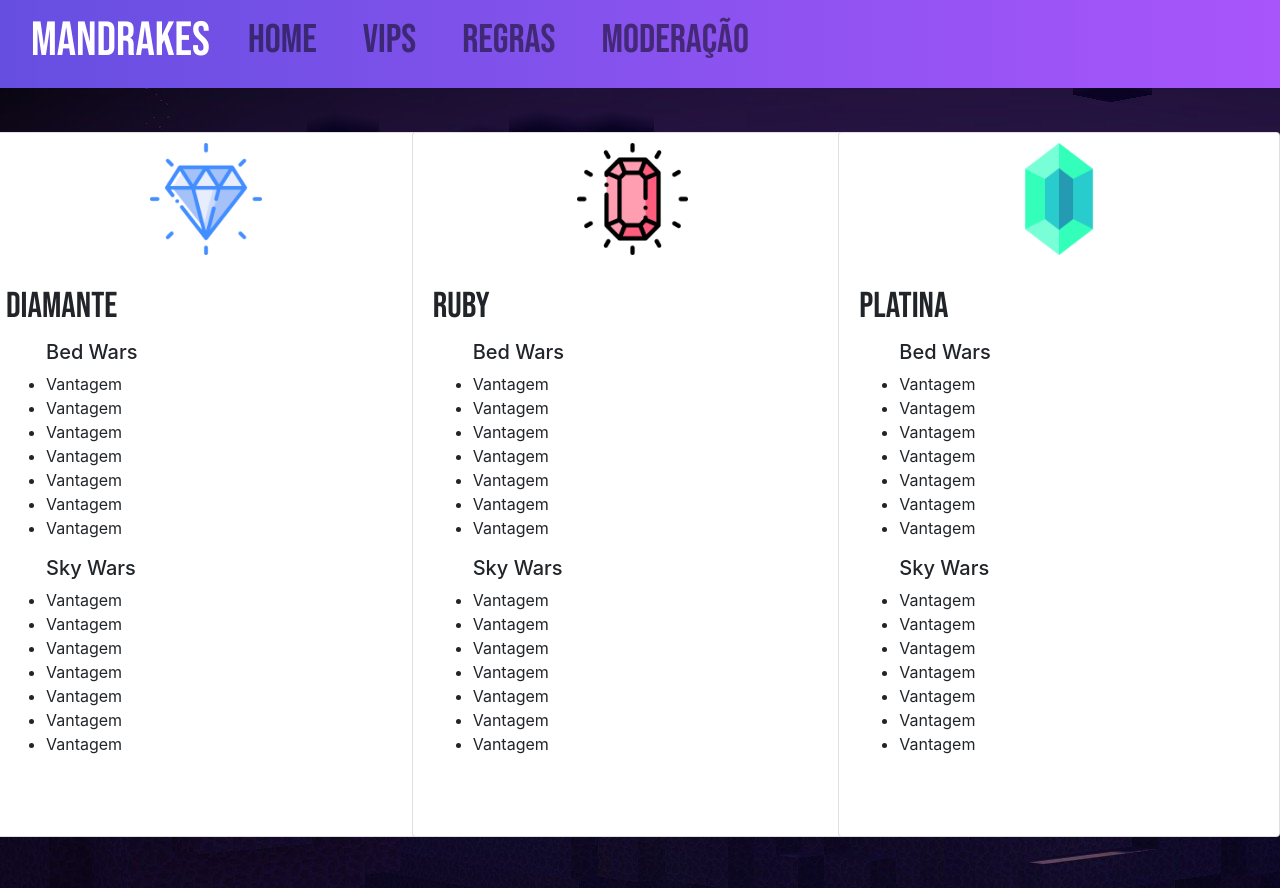
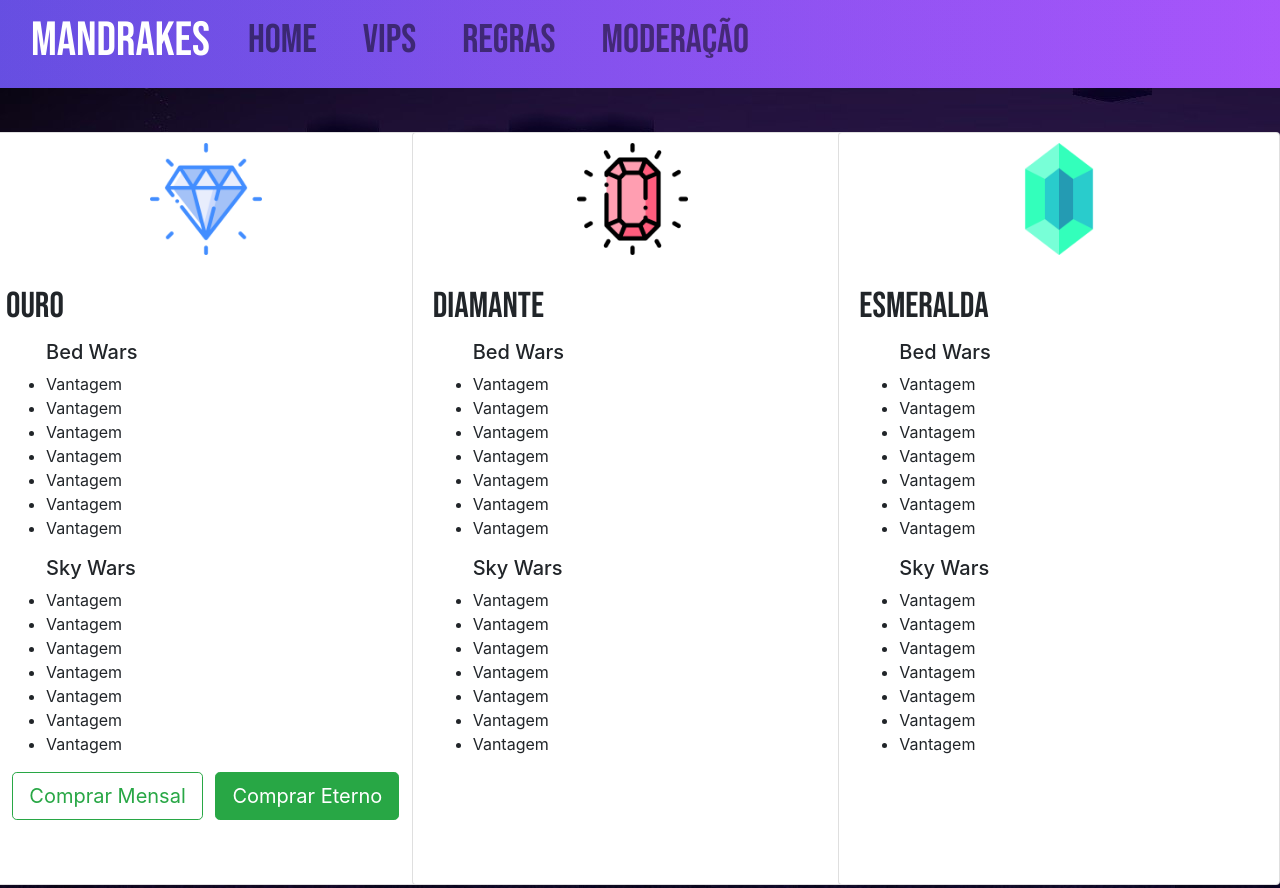
Before and after one commit to raulzilla/mc.mandrakes, a website: page vips.html in a window 1280 px wide. Drawn offline with nearby package versions, Linux system fonts and the light colour scheme.

Commit message:
Ajustando html e bootstrap

```diff
--- a/vips.html
+++ b/vips.html
@@ -9,7 +9,7 @@
       integrity="sha384-ggOyR0iXCbMQv3Xipma34MD+dH/1fQ784/j6cY/iJTQUOhcWr7x9JvoRxT2MZw1T"
       crossorigin="anonymous"
     />
-    <link rel="shortcut icon" href="caminhodoarquivo/favicon.ico" />
+    <link rel="shortcut icon" href="assets/favicon.png" />
     <link rel="preconnect" href="https://fonts.googleapis.com" />
     <link rel="preconnect" href="https://fonts.gstatic.com" crossorigin />
     <link
@@ -76,7 +76,7 @@
               alt="..."
             />
             <div class="card-body vip-card">
-              <h4 class="card-title">Diamante</h4>
+              <h4 class="card-title">Ouro</h4>
               <ul>
                 <h5 class="card-text">Bed Wars</h5>
                 <li class="card-text">Vantagem</li>
@@ -97,6 +97,10 @@
                 <li class="card-text">Vantagem</li>
                 <li class="card-text">Vantagem</li>
               </ul>
+              <div class="d-flex justify-content-around help-card">
+                <button type="button" class="btn btn-outline-success btn-lg">Comprar Mensal</button>
+                <button type="button" class="btn btn-success btn-lg">Comprar Eterno</button>
+              </div>
             </div>
           </div>
         </div>
@@ -108,7 +112,7 @@
               alt="..."
             />
             <div class="card-body">
-              <h4 class="card-title">Ruby</h4>
+              <h4 class="card-title">Diamante</h4>
               <ul>
                 <h5 class="card-text">Bed Wars</h5>
                 <li class="card-text">Vantagem</li>
@@ -140,7 +144,7 @@
               alt="..."
             />
             <div class="card-body vip-card">
-              <h4 class="card-title">Platina</h4>
+              <h4 class="card-title">Esmeralda</h4>
               <ul>
                 <h5 class="card-text">Bed Wars</h5>
                 <li class="card-text">Vantagem</li>
```
Also changed, not shown: moderacao.html (+6 -2 lines), regras.html (+1 -1 lines), assets/favicon.png (added), assets/vip-diamante.png (added), assets/vip-esmeralda.png (added), assets/vip-ouro.png (added).
